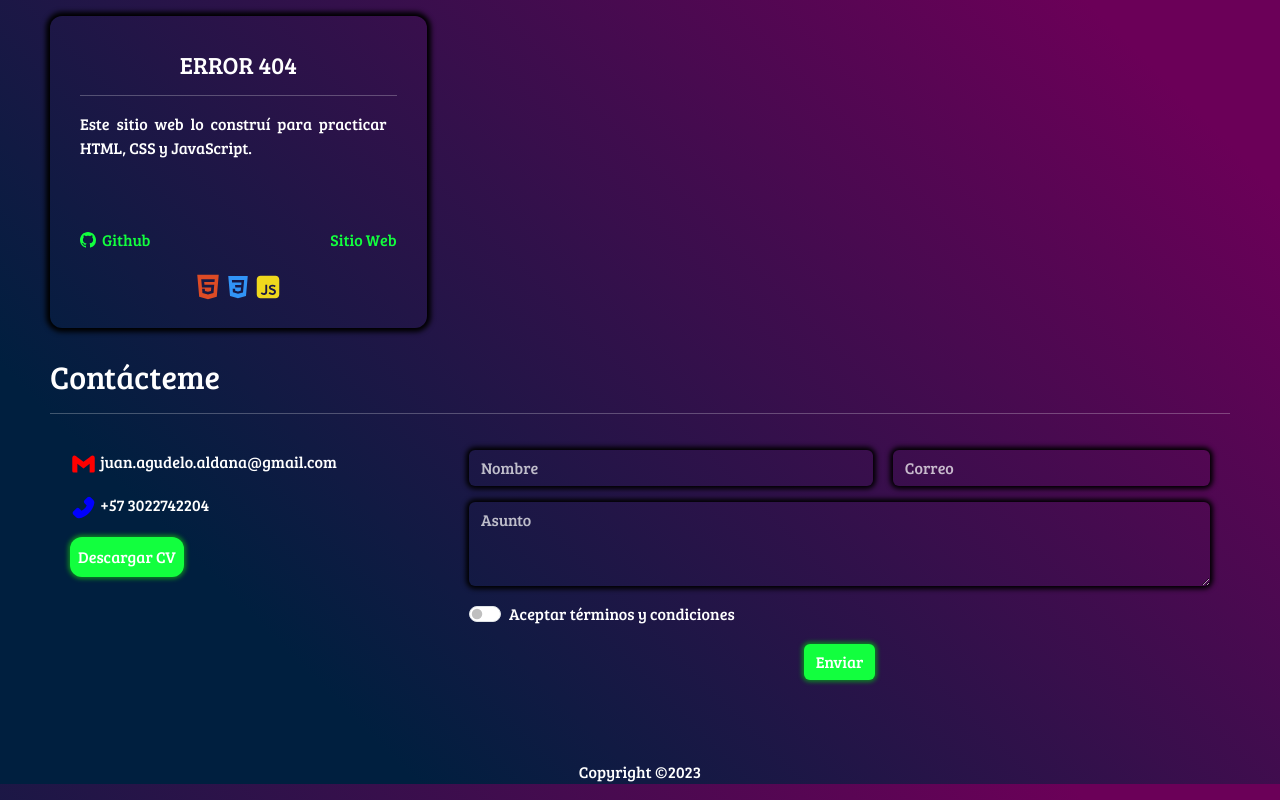
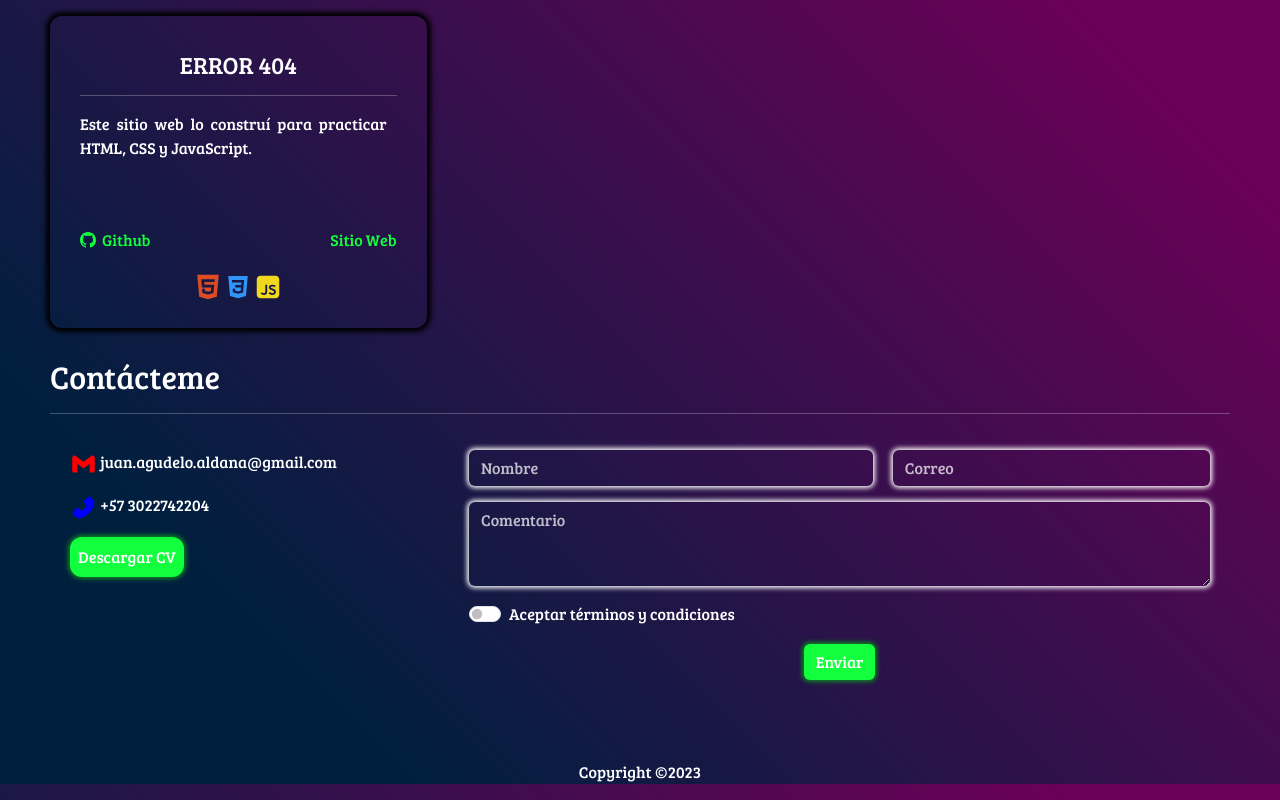
Before and after one commit to Jagudelo1/Mi_Portafolio, a React (Vite) app: page / in a window 1280 px wide. Shown: the part 816-1616 px from the top of the page. Built offline with nearby package versions, Linux system fonts and the light colour scheme.

Commit message:
Actualización de alerta

```diff
--- a/package.json
+++ b/package.json
@@ -22,7 +22,8 @@
     "react-dom": "^18.2.0",
     "react-icons": "^4.11.0",
     "react-router-dom": "^6.15.0",
-    "react-transition-group": "^4.4.5"
+    "react-transition-group": "^4.4.5",
+    "sweetalert2": "^11.8.0"
   },
   "devDependencies": {
     "@types/react": "^18.2.15",
--- a/src/components/ContactApp/ContactApp.jsx
+++ b/src/components/ContactApp/ContactApp.jsx
@@ -2,66 +2,102 @@ import React, { useState } from "react";
 import Button from 'react-bootstrap/Button';
 import Form from 'react-bootstrap/Form';
 import emailjs from 'emailjs-com';
+import Swal from 'sweetalert2';
 import '../../css/ContactApp.css';
 
 export function ContactApp() {
     const [name, setName] = useState('');
     const [from_email, setFrom_Email] = useState('');
     const [message, setMessage] = useState('');
+    const [acceptTerms, setAcceptTerms] = useState(false);
 
     const handleSubmit = (e) => {
         e.preventDefault();
 
+        if (!acceptTerms) {
+            // Mostrar una alerta de error si los términos no se aceptan
+            Swal.fire({
+                icon: 'error',
+                title: 'Error',
+                text: 'Debes aceptar los términos y condiciones.',
+            });
+            return;
+        }
+
         emailjs.send('service_hyhpiod', 'template_b5w1ile', {
             from_name: name,
-            from_email: from_email, // Utiliza el correo ingresado en el formulario como remitente
+            from_email: from_email,
             message: message,
         }, 'o7ZvxwY6Lz0WruG7j')
         .then((response) => {
-            console.log('Correo enviado con éxito', response);
+            console.log('Mensaje enviado con éxito', response);
+
+            // Mostrar una alerta de éxito
+            Swal.fire({
+                icon: 'success',
+                title: '¡Éxito!',
+                text: 'El mensaje se envió con éxito.',
+            });
         }, (error) => {
-            console.error('Error al enviar el correo', error);
+            console.error('Error al enviar el mensaje', error);
+
+            // Mostrar una alerta de error
+            Swal.fire({
+                icon: 'error',
+                title: 'Error',
+                text: 'Hubo un error al enviar el mensaje. Por favor, inténtalo de nuevo.',
+            });
         });
 
         // Limpiar el formulario
         setName('');
         setFrom_Email('');
         setMessage('');
+        setAcceptTerms(false);
     };
 
-    return(
+    return (
         <>
             <div className="ContactForm">
                 <Form className="Formulario">
                     <Form.Group className="mb-3 Nombre">
                         <Form.Control
+                            required
                             type="text"
                             placeholder="Nombre"
+                            name="name"
                             value={name}
                             onChange={(e) => setName(e.target.value)} />
                     </Form.Group>
                     <Form.Group className="mb-3 Correo">
                         <Form.Control
+                            required
                             type="text"
                             placeholder="Correo"
+                            name="from_email"
                             value={from_email}
-                        onChange={(e) => setFrom_Email(e.target.value)}/>
+                            onChange={(e) => setFrom_Email(e.target.value)} />
                     </Form.Group>
                     <Form.Group className="mb-3 textarea">
                         <Form.Control
+                            required
                             as="textarea"
                             rows={3}
-                        placeholder="Asunto"
+                            placeholder="Comentario"
+                            name="message"
                             value={message}
-                        onChange={(e) => setMessage(e.target.value)}/>
+                            onChange={(e) => setMessage(e.target.value)} />
                     </Form.Group>
                     <Form.Group className="mb-3">
                         <Form.Check
+                            required
                             className="swicht"
                             type="switch"
                             id="custom-switch"
+                            name="acceptTerms"
                             label="Aceptar términos y condiciones"
-                        />
+                            checked={acceptTerms}
+                            onChange={(e) => setAcceptTerms(e.target.checked)} />
                     </Form.Group>
                     <Button
                         className="ButtonSub"
--- a/src/css/ContactApp.css
+++ b/src/css/ContactApp.css
@@ -9,12 +9,12 @@
     border: 0 !important;
     background-color: transparent !important;
     color: #fff !important;
-    box-shadow: 0 0 5px 3px #000 !important;
+    box-shadow: 0 0 5px 2px #fff !important;
     transition: all .3s ease-in-out !important;
 }
 
 .Formulario .form-control:focus{
-    box-shadow: 0 0 5px 1px #000 !important;
+    box-shadow: 0 0 5px 1px #888888 !important;
 }
 
 .Formulario .form-control::placeholder{
```
Also changed, not shown: 1 other file (tests, documents, lock files or other folders). Lines whose indentation alone changed are shown as unchanged.
